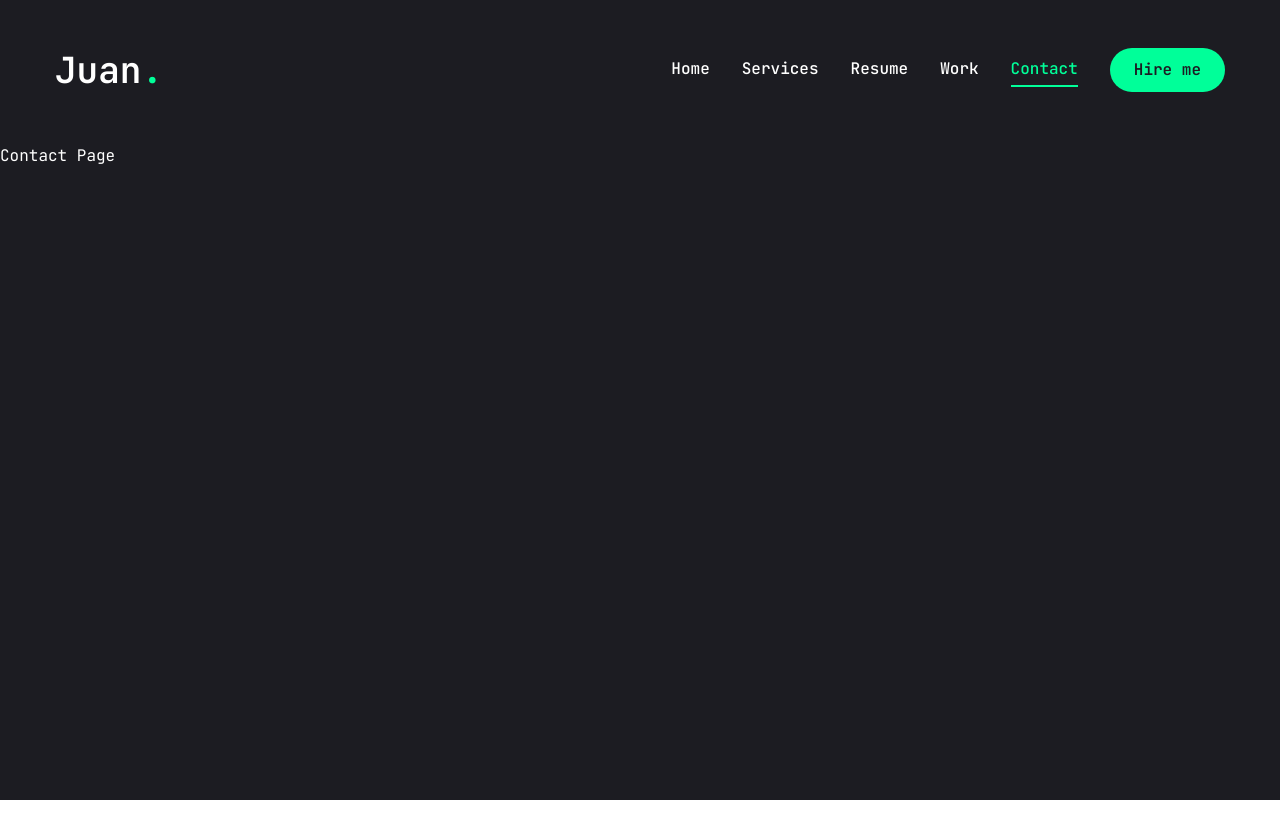
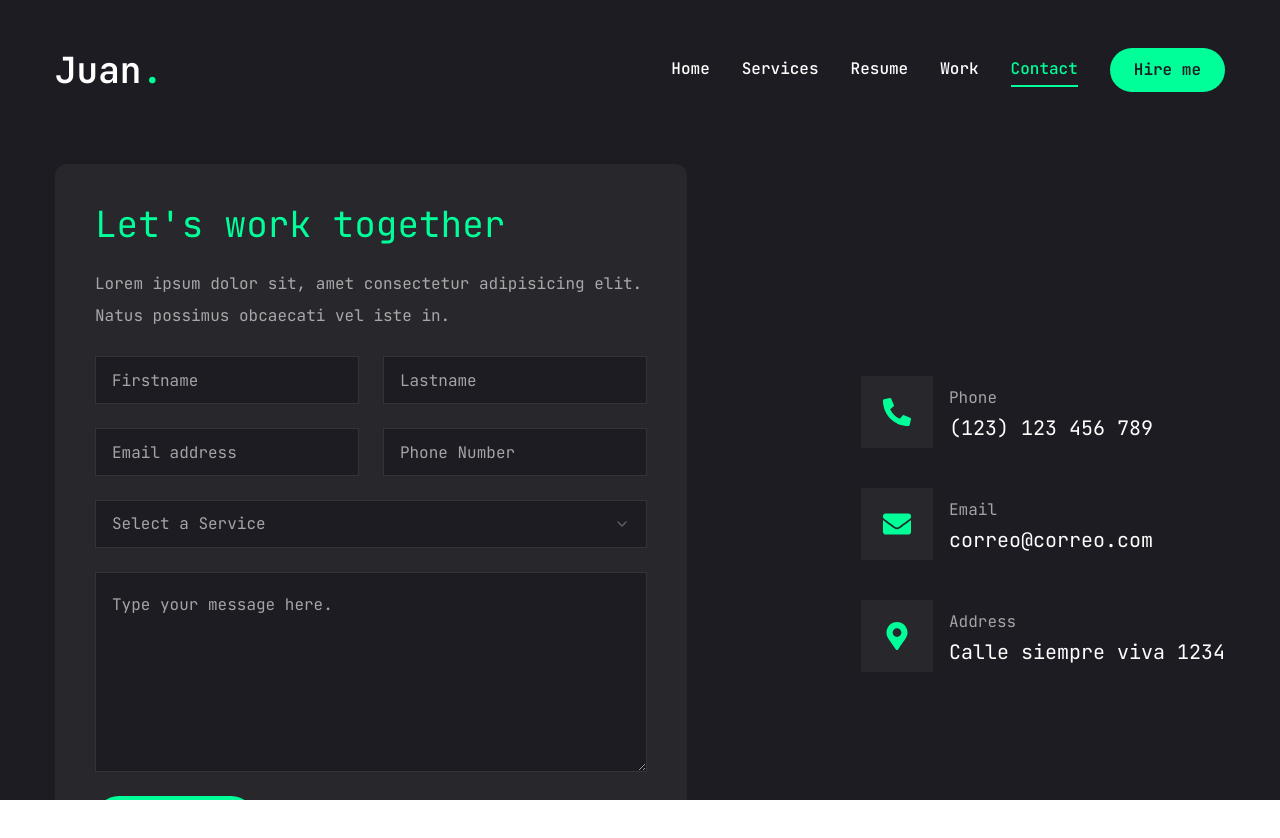
Before and after one commit to juancodedev/porfolio_nextjs, a Next.js app: page /contact in a window 1280 px wide. Shown: the top 838 px of the page. Before the commit the page ends 800 px from the top, so only its background shows below. Built offline with nearby package versions, Linux system fonts and the light colour scheme.

Commit message:
Create all project

```diff
--- a/src/app/contact/page.tsx
+++ b/src/app/contact/page.tsx
@@ -1,8 +1,98 @@
+"use client";
+
+import { Button } from "@/components/ui/button";
+import { Input } from "@/components/ui/input";
+import { Select, SelectGroup, SelectTrigger, SelectValue, SelectContent, SelectLabel, SelectItem } from "@/components/ui/select";
+import { Textarea } from "@/components/ui/textarea";
+import { motion } from "framer-motion";
+import { FaEnvelope, FaMapMarkerAlt, FaPhoneAlt } from "react-icons/fa";
+
+const info = [
+  {
+    icon: <FaPhoneAlt />,
+    title: 'Phone',
+    description: '(123) 123 456 789',
+  }, {
+    icon: <FaEnvelope />,
+    title: 'Email',
+    description: 'correo@correo.com',
+  }, {
+    icon: <FaMapMarkerAlt />,
+    title: 'Address',
+    description: 'Calle siempre viva 1234',
+  },
+]
 
 const Contact = () => {
-  return (
-    <div>Contact Page</div>
-  )
+  return <motion.section
+    initial={{ opacity: 0 }}
+    animate={{
+      opacity: 1,
+      transition: {
+        delay: 2.4,
+        duration: 0.4,
+        ease: "easeIn"
+      },
+    }}
+    className="py-6"
+  >
+    <div className="container mx-auto">
+      <div className="flex flex-col xl:flex-row gap-[30px]">
+        {/* form */}
+        <div className="xl:w-[54%] order-2 xl:order-none">
+          <form className="flex flex-col gap-6 p-10 bg-[#27272c] rounded-xl">
+            <h3 className="text-4xl text-accent">Let&apos;s work together</h3>
+            <p className="text-white/60">
+              Lorem ipsum dolor sit, amet consectetur adipisicing elit. Natus possimus obcaecati vel iste in.
+            </p>
+            {/* input */}
+            <div className="grid grid-cols-1 md:grid-cols-2 gap-6">
+              <Input type="firstname" placeholder="Firstname" />
+              <Input type="lastname" placeholder="Lastname" />
+              <Input type="email" placeholder="Email address" />
+              <Input type="phone" placeholder="Phone Number" />
+            </div>
+            {/* select */}
+            <Select>
+              <SelectTrigger className="w-full">
+                <SelectValue placeholder="Select a Service" />
+              </SelectTrigger>
+              <SelectContent>
+                <SelectGroup>
+                  <SelectLabel>Select a service</SelectLabel>
+                  <SelectItem value="est">Web Development</SelectItem>
+                  <SelectItem value="cst">UI/UX Design</SelectItem>
+                  <SelectItem value="mst">Logo Design</SelectItem>
+                </SelectGroup>
+              </SelectContent>
+            </Select>
+            {/* textarea */}
+            <Textarea
+              className="h-[200px]"
+              placeholder="Type your message here."
+            />
+            <Button size="md" className="max-w-40">Send message</Button>
+          </form>
+        </div>
+        {/* info */}
+        <div className="flex-1 flex items-center xl:justify-end order-1 xl:order-none mb-8 xl:mb-0">
+          <ul className="flex flex-col gap-10">
+            {info.map((item, index) => (
+              <li key={index} className="flex items-center gap-4">
+                <div className="w-[52px] h-[52px] xl:w-[72px] xl:h-[72px] bg-[#27272c] text-accent rounded-md flex items-center justify-center">
+                  <div className="text-[28px]">{item.icon}</div>
+                </div>
+                <div className="flex-1">
+                  <p className="text-white/60">{item.title} </p>
+                  <h3 className="text-xl">{item.description}</h3>
+                </div>
+              </li>
+            ))}
+          </ul>
+        </div>
+      </div>
+    </div>
+  </motion.section>
 }
 
 export default Contact
--- a/src/components/ui/input.tsx
+++ b/src/components/ui/input.tsx
@@ -11,7 +11,7 @@
       <input
         type={type}
         className={cn(
-          "flex h-10 w-full rounded-md border border-input bg-background px-3 py-2 text-sm ring-offset-background file:border-0 file:bg-transparent file:text-sm file:font-medium placeholder:text-muted-foreground focus-visible:outline-none focus-visible:ring-2 focus-visible:ring-ring focus-visible:ring-offset-2 disabled:cursor-not-allowed disabled:opacity-50",
+          "flex h-[48px] rounded-md border border-white/10 focus:border-accent fornt-light bg-primary px-4 py-5 text-base placeholder:text-white/60 outline-none",
           className
         )}
         ref={ref}
--- a/src/components/ui/select.tsx
+++ b/src/components/ui/select.tsx
@@ -19,7 +19,7 @@
   <SelectPrimitive.Trigger
     ref={ref}
     className={cn(
-      "flex h-10 w-full items-center justify-between rounded-md border border-input bg-background px-3 py-2 text-sm ring-offset-background placeholder:text-muted-foreground focus:outline-none focus:ring-2 focus:ring-ring focus:ring-offset-2 disabled:cursor-not-allowed disabled:opacity-50 [&>span]:line-clamp-1",
+      "flex h-[48px] w-full items-center justify-between rounded-md border border-white/10 bg-primary px-4 py-5 text-base text-white/60 placeholder:text-white/10 focus:border-accent outline-none",
       className
     )}
     {...props}
@@ -75,7 +75,7 @@
     <SelectPrimitive.Content
       ref={ref}
       className={cn(
-        "relative z-50 max-h-96 min-w-[8rem] overflow-hidden rounded-md border bg-popover text-popover-foreground shadow-md data-[state=open]:animate-in data-[state=closed]:animate-out data-[state=closed]:fade-out-0 data-[state=open]:fade-in-0 data-[state=closed]:zoom-out-95 data-[state=open]:zoom-in-95 data-[side=bottom]:slide-in-from-top-2 data-[side=left]:slide-in-from-right-2 data-[side=right]:slide-in-from-left-2 data-[side=top]:slide-in-from-bottom-2",
+        "relative z-50 max-h-96 min-w-[8rem] overflow-hidden rounded-md border border-white/10 bg-primary text-white shadow-md data-[state=open]:animate-in data-[state=closed]:animate-out data-[state=closed]:fade-out-0 data-[state=open]:fade-in-0 data-[state=closed]:zoom-out-95 data-[state=open]:zoom-in-95 data-[side=bottom]:slide-in-from-top-2 data-[side=left]:slide-in-from-right-2 data-[side=right]:slide-in-from-left-2 data-[side=top]:slide-in-from-bottom-2 dark:border-slate-800 dark:bg-slate-950 dark:text-slate-50",
         position === "popper" &&
           "data-[side=bottom]:translate-y-1 data-[side=left]:-translate-x-1 data-[side=right]:translate-x-1 data-[side=top]:-translate-y-1",
         className
@@ -118,7 +118,7 @@
   <SelectPrimitive.Item
     ref={ref}
     className={cn(
-      "relative flex w-full cursor-default select-none items-center rounded-sm py-1.5 pl-8 pr-2 text-sm outline-none focus:bg-accent focus:text-accent-foreground data-[disabled]:pointer-events-none data-[disabled]:opacity-50",
+      "relative flex w-full cursor-default select-none items-center rounded-sm py-1.5 pl-8 pr-2 text-sm outline-none focus:bg-accent focus:text-primary data-[disabled]:pointer-events-none data-[disabled]:opacity-50 dark:focus:bg-slate-800 dark:focus:text-slate-50",
       className
     )}
     {...props}
--- a/src/components/ui/textarea.tsx
+++ b/src/components/ui/textarea.tsx
@@ -10,7 +10,7 @@
     return (
       <textarea
         className={cn(
-          "flex min-h-[80px] w-full rounded-md border border-input bg-background px-3 py-2 text-sm ring-offset-background placeholder:text-muted-foreground focus-visible:outline-none focus-visible:ring-2 focus-visible:ring-ring focus-visible:ring-offset-2 disabled:cursor-not-allowed disabled:opacity-50",
+          "flex min-h-[80px] w-full rounded-md border border-white/10 bg-primary px-4 py-5 text-base placeholder:text-white/60 focus-visible:outline-none focus-visible:ring-1 focus-visible:ring-accent focus-visible:ring-offset-0 disabled:cursor-not-allowed disabled:opacity-50",
           className
         )}
         ref={ref}
```
Also changed, not shown: .eslintrc.json.
